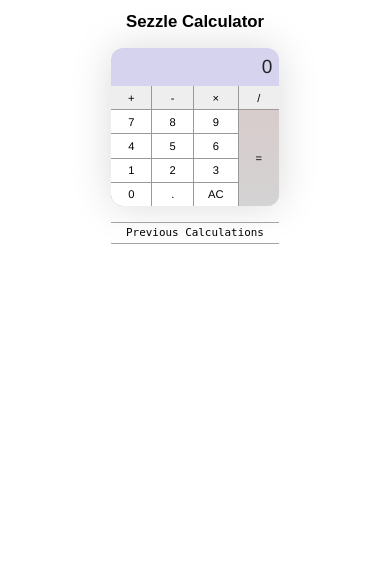
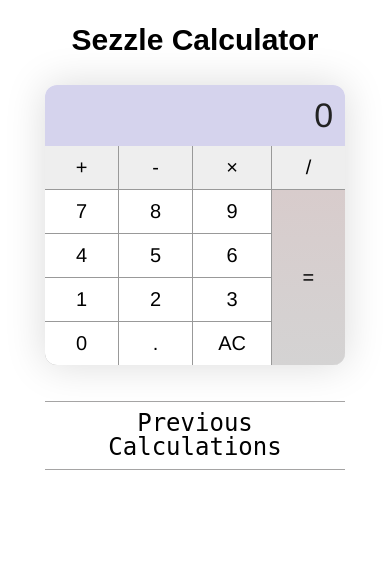
Before and after one commit to amanagarwal1993/sezzle-calc, a Flask app: page / in a window 390 px wide. Shown: the top 569 px of the page. Run offline with Flask 2, Linux system fonts and the light colour scheme; parts of the project's set-up code (start-up, migrations or seed data) failed here and were passed over; some libraries are stand-ins or nearby versions.

Commit message:
Enlarge font size for responsiveness

```diff
--- a/app/static/css/style.css
+++ b/app/static/css/style.css
@@ -1,6 +1,5 @@
 html {
   box-sizing: border-box;
-  font-size: 0.7em;
   font-weight: 300;
   line-height: 1;
 }
@@ -9,6 +8,7 @@
   margin: 0;
   align-items: center;
   display: flex;
+  font-size: 20px;
   justify-content: center;
   font-family: Helvetica, Arial, sans-serif;
 }
@@ -98,6 +98,7 @@
   outline: none;
   appearance: none;
   text-align: left;
+  cursor: pointer;
 }
 
 
```
Also changed, not shown: 2 other files.
